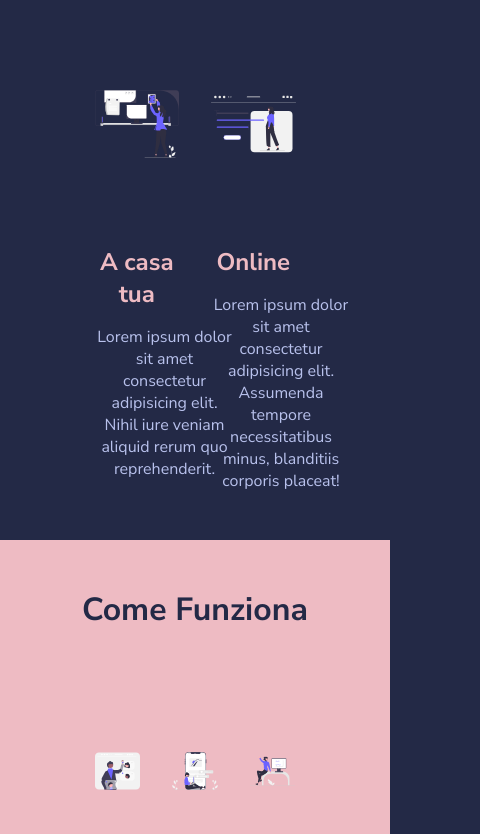
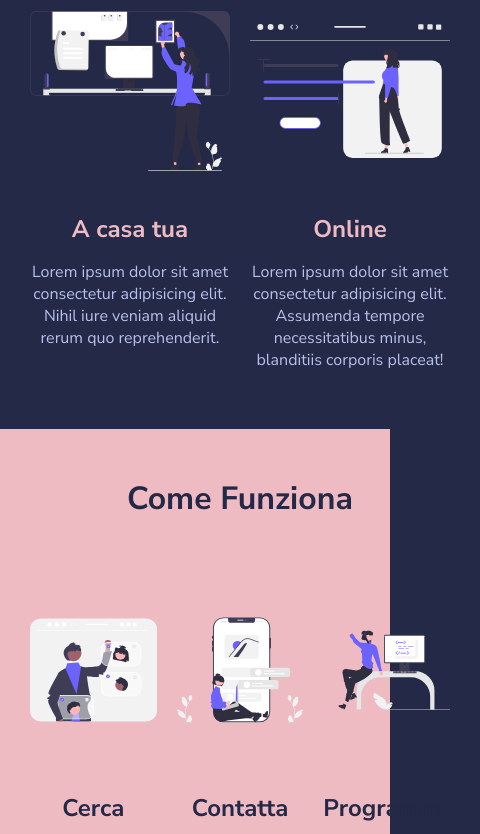
Before and after one commit to Alati11/html-css-resp-wannabe, a plain HTML site: page index.html in a window 390 px wide. Shown: the part 252-1086 px from the top of the page, 480 px wide, since content can reach past the window. Drawn offline with Linux system fonts and the light colour scheme.

Commit message:
add-media-mobile

```diff
--- a/css/responsive.css
+++ b/css/responsive.css
@@ -3,12 +3,17 @@
  ************************************************/
 @media (max-width: 768px) {
 	.container {
-		width: 85%;
+		width: 768px;
     }
     .text {
         min-width: 180px ;
     }
-
+    .img {
+        width: 100%;
+    }
+   .col {
+    padding: 10px;
+   }
 
 
 }
@@ -18,9 +23,9 @@
 /************************************************
     Mobile
  ************************************************/
- @media (max-width: 768px) {
+ @media (max-width: 480px) {
 	.container {
-		width: 70%;
+		width: 480px;
     }
     .text {
         min-width: 140px ;
```
